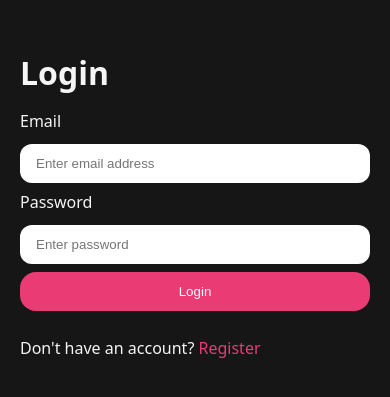
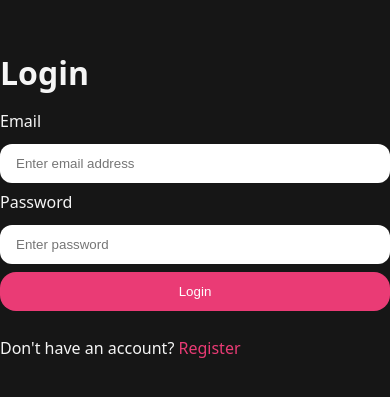
Before and after one commit to Tanujgupta90/interview-architect, a React app in the folder Frontend/: page /login in a window 390 px wide. Shown: the part 217-614 px from the top of the page. Built offline with nearby package versions, Linux system fonts and the light colour scheme; no server answers; the HTML template or start-up script is replaced by a standard one.

Commit message:
style: enforce strict global flex column stacking for phone widths

```diff
--- a/Frontend/src/style.scss
+++ b/Frontend/src/style.scss
@@ -57,3 +57,33 @@ body,
         margin-bottom: 10px !important;
     }
 }
+
+
+/* UNIVERSAL MOBILE LAYOUT FIX */
+@media screen and (max-width: 768px) {
+    // Force EVERY flex or grid block in the layout to wrap vertically
+    #root, div, section, main {
+        display: flex !important;
+        flex-direction: column !important;
+        width: 100% !important;
+        max-width: 100% !important;
+        height: auto !important;
+        position: relative !important;
+        left: 0 !important;
+        right: 0 !important;
+        margin-left: 0 !important;
+        margin-right: 0 !important;
+        box-sizing: border-box !important;
+    }
+
+    // Force items to stay inside the screen boundaries without horizontal scrolling
+    * {
+        max-width: 100% !important;
+        box-sizing: border-box !important;
+    }
+
+    // Ensure list text and inner blocks align vertically
+    ul, ol, li {
+        width: 100% !important;
+    }
+}
```
